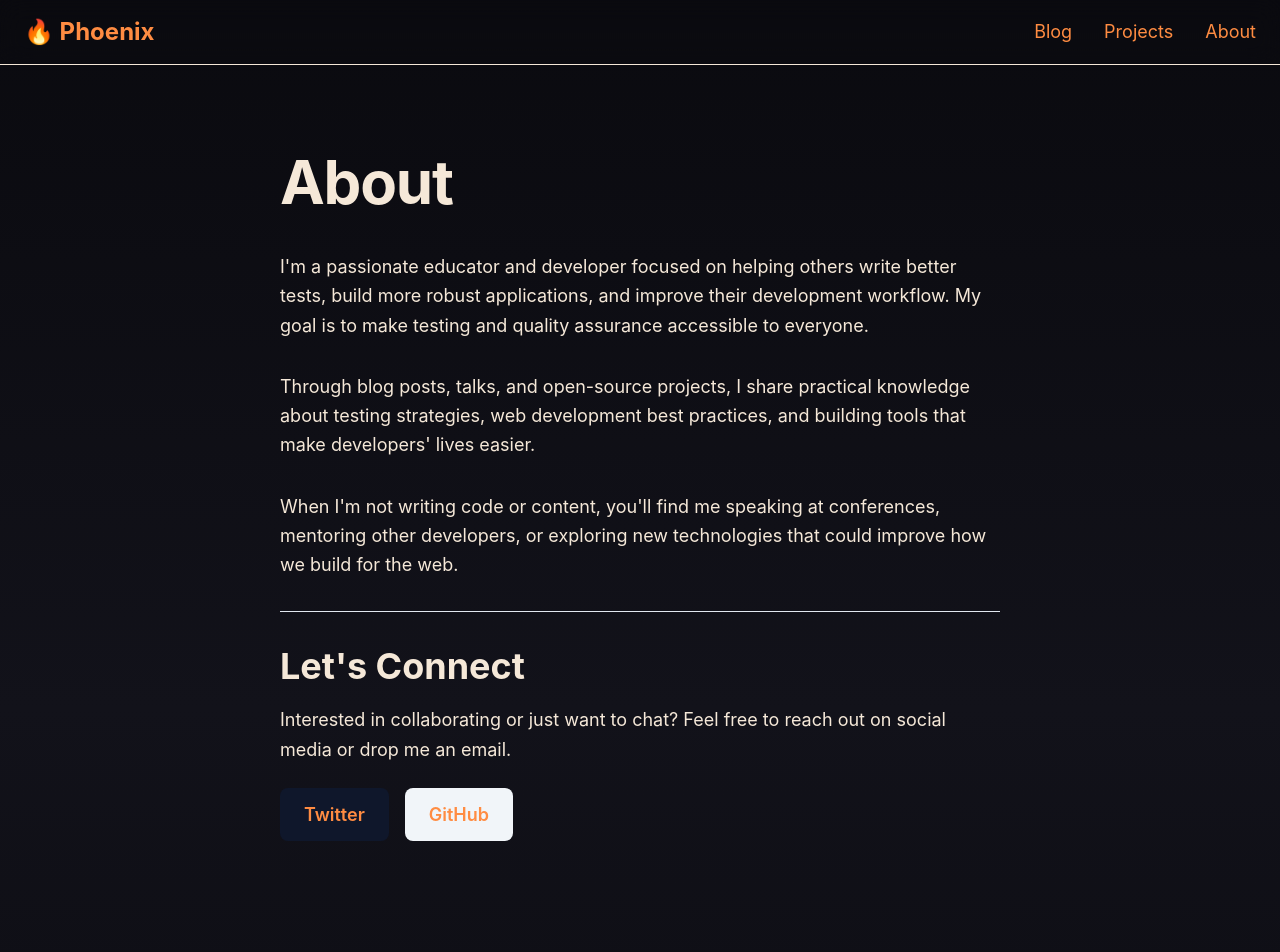
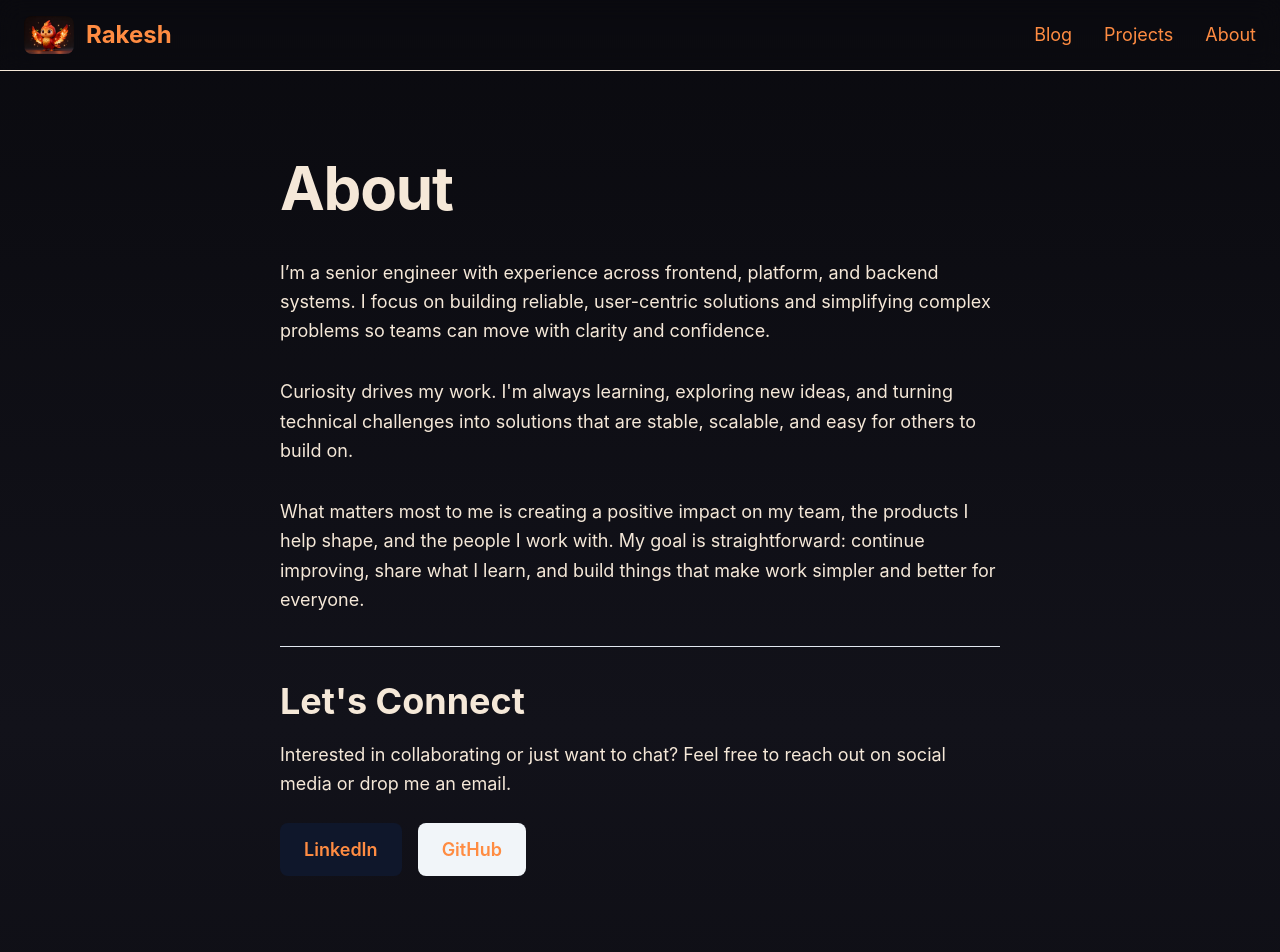
Before and after one commit to rakeshcheekatimala/ai-website, a Next.js app: page /about in a window 1280 px wide. Shown: the top 952 px of the page. Built offline with nearby package versions, Linux system fonts and the light colour scheme.

Commit message:
adding my bio & logo for website

```diff
--- a/app/about/page.tsx
+++ b/app/about/page.tsx
@@ -7,15 +7,15 @@ export default function About() {
 
       <div className="space-y-8 text-lg text-slate-700 leading-relaxed">
         <p>
-          I'm a passionate educator and developer focused on helping others write better tests, build more robust applications, and improve their development workflow. My goal is to make testing and quality assurance accessible to everyone.
+          I’m a senior engineer with experience across frontend, platform, and backend systems. I focus on building reliable, user-centric solutions and simplifying complex problems so teams can move with clarity and confidence.
         </p>
 
         <p>
-          Through blog posts, talks, and open-source projects, I share practical knowledge about testing strategies, web development best practices, and building tools that make developers' lives easier.
+          Curiosity drives my work. I'm always learning, exploring new ideas, and turning technical challenges into solutions that are stable, scalable, and easy for others to build on.
         </p>
 
         <p>
-          When I'm not writing code or content, you'll find me speaking at conferences, mentoring other developers, or exploring new technologies that could improve how we build for the web.
+         What matters most to me is creating a positive impact on my team, the products I help shape, and the people I work with. My goal is straightforward: continue improving, share what I learn, and build things that make work simpler and better for everyone.
         </p>
 
         <div className="pt-8 border-t border-slate-200">
@@ -26,10 +26,10 @@ export default function About() {
             Interested in collaborating or just want to chat? Feel free to reach out on social media or drop me an email.
           </p>
           <div className="flex gap-4">
-            <a href="#" className="px-6 py-3 bg-slate-900 text-white font-semibold rounded-lg hover:bg-slate-800 transition">
-              Twitter
+            <a href="https://www.linkedin.com/in/rakesh-cheekatimala/" target="_blank" rel="noopener noreferrer" className="px-6 py-3 bg-slate-900 text-white font-semibold rounded-lg hover:bg-slate-800 transition">
+              LinkedIn
             </a>
-            <a href="#" className="px-6 py-3 bg-slate-100 text-slate-900 font-semibold rounded-lg hover:bg-slate-200 transition">
+            <a href="https://github.com/rakeshcheekatimala" target="_blank" rel="noopener noreferrer" className="px-6 py-3 bg-slate-100 text-slate-900 font-semibold rounded-lg hover:bg-slate-200 transition">
               GitHub
             </a>
           </div>
--- a/app/layout.tsx
+++ b/app/layout.tsx
@@ -1,11 +1,14 @@
 import './globals.css'
 import React from 'react'
-import Header from '../components/Header'
-import Footer from '../components/Footer'
+import Header from '@components/Header'
+import Footer from '@components/Footer'
 
 export const metadata = {
-  title: 'Home — Web Developer & Educator',
-  description: 'In-depth guides on testing, web development, and building better tools for developers.',
+  title: 'Rakesh Cheekatimala — AI & Full-Stack Developer',
+  description: 'Portfolio and insights on AI, fullstack engineering.',
+  icons: {
+    icon: '/images/mascot.png',
+  },
 }
 
 export default function RootLayout({ children }: { children: React.ReactNode }) {
--- a/components/Header.tsx
+++ b/components/Header.tsx
@@ -1,11 +1,19 @@
 import Link from 'next/link'
+import Image from 'next/image'
 
 export default function Header() {
   return (
     <header className="sticky top-0 z-40 bg-dark-surface/80 backdrop-blur-md border-b border-dark-border">
       <div className="max-w-7xl mx-auto px-6 py-4 flex items-center justify-between">
-        <Link href="/" className="text-2xl font-bold text-cream-base hover:text-phoenix-gold transition">
-          🔥 Phoenix
+        <Link href="/" className="flex items-center gap-3 hover:opacity-80 transition">
+          <Image
+            src="/images/mascot.png"
+            alt="Phoenix Mascot"
+            width={50}
+            height={50}
+            className="rounded-lg"
+          />
+          <span className="text-2xl font-bold text-cream-base">Rakesh</span>
         </Link>
         <nav className="flex gap-8 items-center text-lg">
           <Link href="/blog" className="text-cream-dark hover:text-phoenix-warm transition">
```
Also changed, not shown: tsconfig.json (+7 -0 lines), public/images/logo.png (added).
